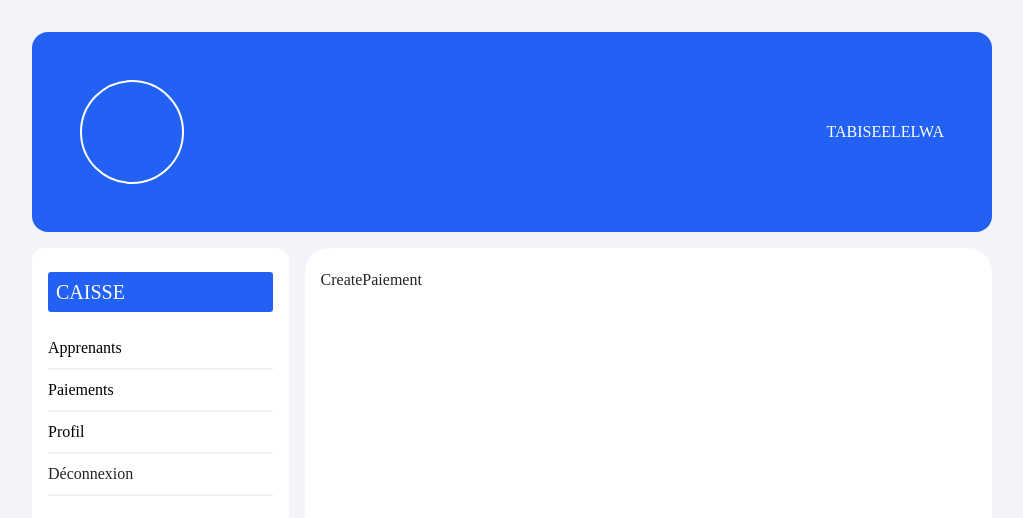
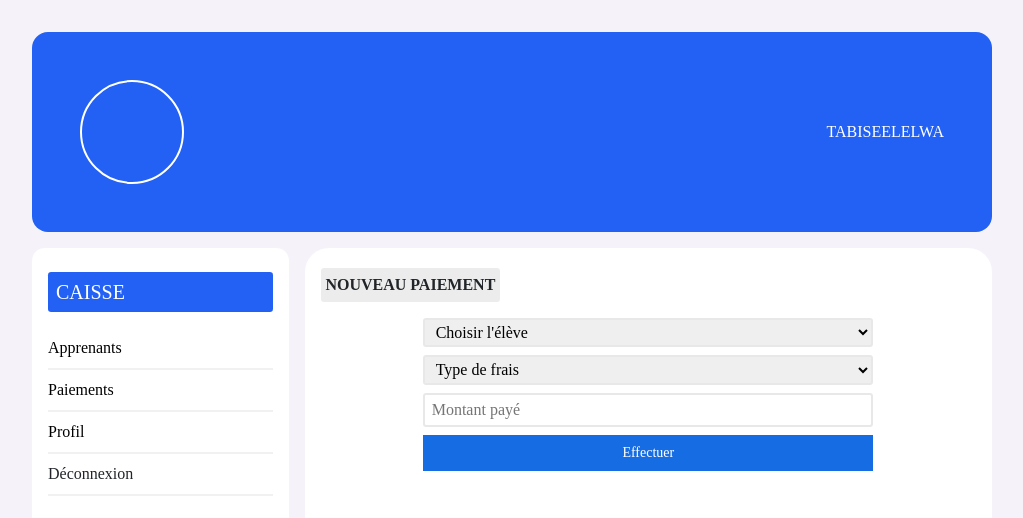
Before and after one commit to tabiseelelwa/shule-frontend, a React (Create React App) app: page /caisse/nouv-paiement in a window 1280 px wide. Shown: the top 518 px of the page, without its empty margins (128-1151 px from the left). Built offline with nearby package versions, Linux system fonts and the light colour scheme.

Commit message:
form. paiement

```diff
--- a/src/Pages/Caisse/CreatePaiement.js
+++ b/src/Pages/Caisse/CreatePaiement.js
@@ -1,9 +1,33 @@
-import React from 'react'
+import React from "react";
 
 const CreatePaiement = () => {
   return (
-    <div>CreatePaiement</div>
-  )
-}
+    <div className="formulaire">
+      <div className="formHead">
+        <p>NOUVEAU PAIEMENT</p>
+      </div>
+      <div className="formBody">
+        <form>
+          <select name="">
+            <option>Choisir l'élève</option>
+            <option value="Masculin">TABISEELELWA ESUBE Léon</option>
+            <option value="Féminin">ASENDE UNDJI Happy</option>
+          </select>
+          <select name="">
+            <option>Type de frais</option>
+            <option value="Masculin">Inscription</option>
+            <option value="Féminin">Minerval 1ère T.</option>
+            <option value="Féminin">Minerval 2ème T.</option>
+            <option value="Féminin">Minerval 3ème T.</option>
+            <option value="Féminin">Frais admin</option>
+            <option value="Féminin">Frais techniques</option>
+          </select>
+          <input type="number" placeholder="Montant payé" />
+          <button>Effectuer</button>
+        </form>
+      </div>
+    </div>
+  );
+};
 
-export default CreatePaiement
+export default CreatePaiement;
--- a/src/style/formulaire.scss
+++ b/src/style/formulaire.scss
@@ -39,8 +39,8 @@
       }
 
       button:hover {
-        background-color: transparent;
-        color: #166ce3;
+        background-color: #044aac;
+        color: #fff;
         transition: 300ms;
       }
     }
```
